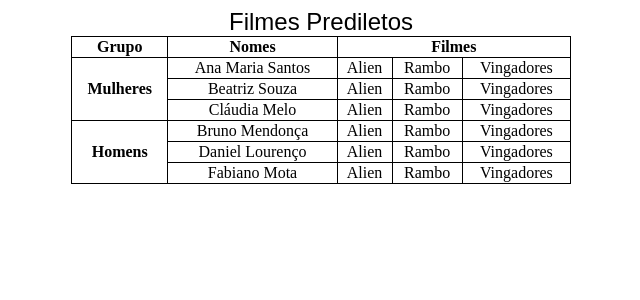
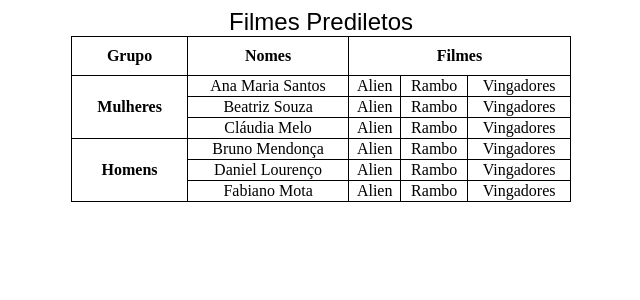
Before and after one commit to lucastristaooo/Curso-em-Video, a PHP site: page /treinando3.html in a window 1280 px wide. Shown: the top 300 px of the page, without its empty margins (319-959 px from the left). Run offline with PHP 8.4, Linux system fonts and the light colour scheme.

Commit message:
HTML-CSS

```diff
--- a/HTML-CSS/30/treinando3.css
+++ b/HTML-CSS/30/treinando3.css
@@ -7,6 +7,9 @@ table{
 caption{
     font: normal 500 1.5em Arial;
 }
+th{
+    padding: 10px;
+}
 th, td{
     border: 1px solid black;
 }
```
